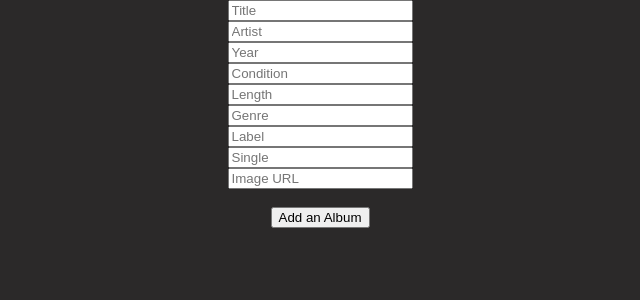
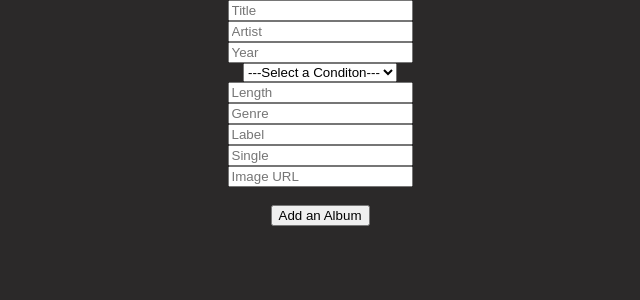
Before and after one commit to rowemac/the-wax-attic-redux, a React (Create React App) app: page / in a window 1280 px wide. Shown: the top 300 px of the page, without its empty margins (320-960 px from the left). Built offline with nearby package versions, Linux system fonts and the light colour scheme; no server answers.

Commit message:
Make condition attribute a selection on form

```diff
--- a/src/components/NewAlbumForm.js
+++ b/src/components/NewAlbumForm.js
@@ -55,12 +55,17 @@ class NewAlbumForm extends Component {
                         value={this.state.year}
                         onChange={this.onChangeHandler}
                     /><br></br>
-                    <input type="text"
-                        name="condition"
-                        placeholder="Condition"
-                        value={this.state.condition}
-                        onChange={this.onChangeHandler}
-                    /><br></br>
+                    <select
+                    name="condition"
+                    value={this.state.value}
+                    onChange={this.onChangeHandler}>
+                        <option selected disabled>---Select a Conditon---</option>
+                        <option value="New">New</option>
+                        <option value="Good">Good</option>
+                        <option value="Fair">Fair</option>
+                        <option value="Poor">Poor</option>
+                    </select>
+                    <br></br>
                     <input type="text"
                         name="length"
                         placeholder="Length"
```
